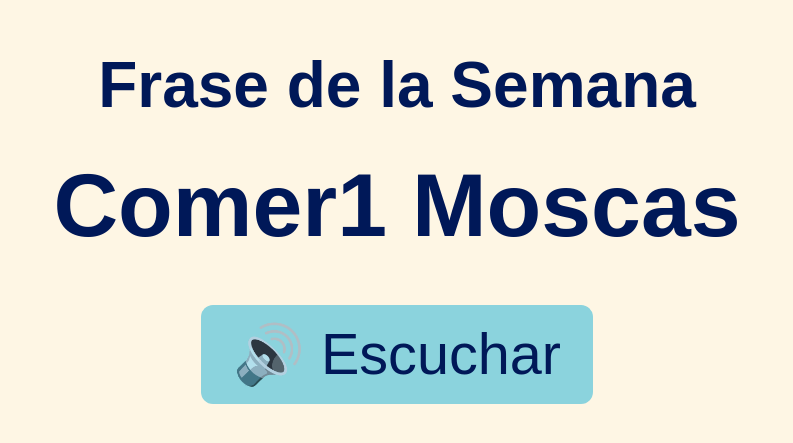
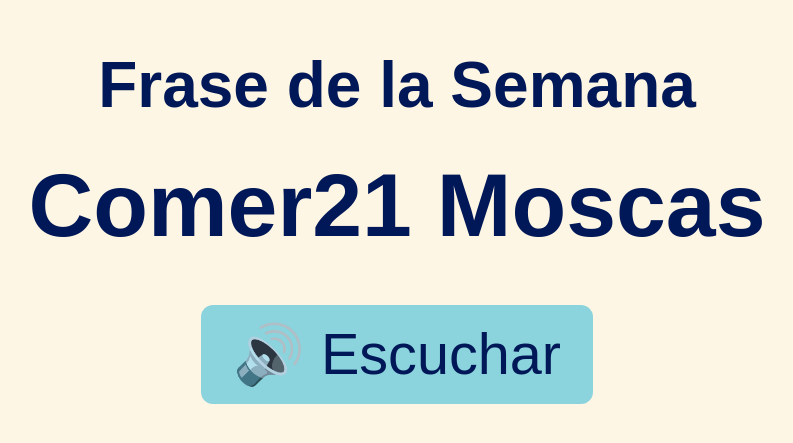
Before and after one commit to richardfoos/spanish-display, a plain HTML site: page index.html in a window 1280 px wide. Shown: the part 195-638 px from the top of the page, without its empty margins (243-1036 px from the left). Drawn offline with Linux system fonts and the light colour scheme.

Commit message:
Add files via upload

```diff
--- a/index.html
+++ b/index.html
@@ -52,7 +52,7 @@
 </head>
 <body>
   <h1>Frase de la Semana</h1>
-  <div class="phrase">Comer1 Moscas</div>
+  <div class="phrase">Comer21 Moscas</div>
   <button onclick="document.getElementById('audio').play()">🔊 Escuchar</button>
   <audio id="audio">
     <source src="https://drive.google.com/uc?export=download&id=1FYZjL91pLN4W2CvWygcK36WppRNCtUer" type="audio/mpeg">
```
